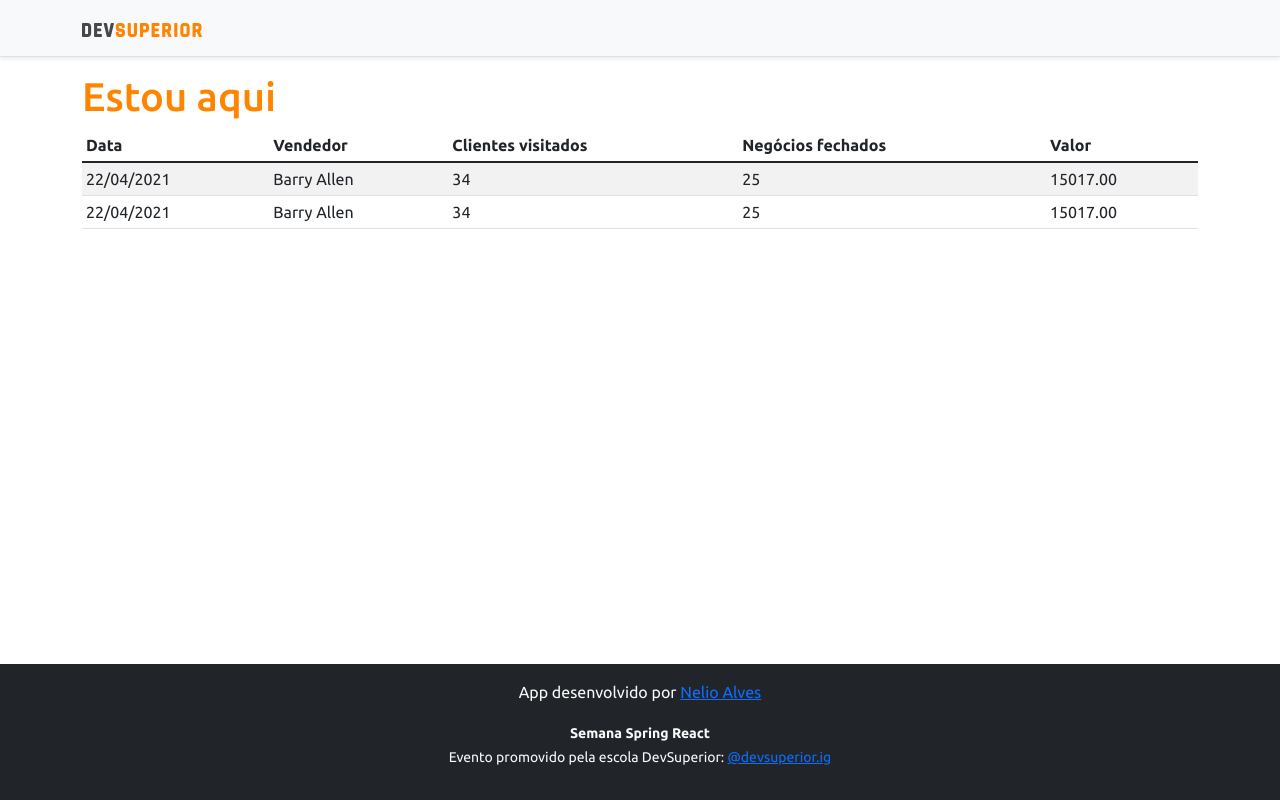
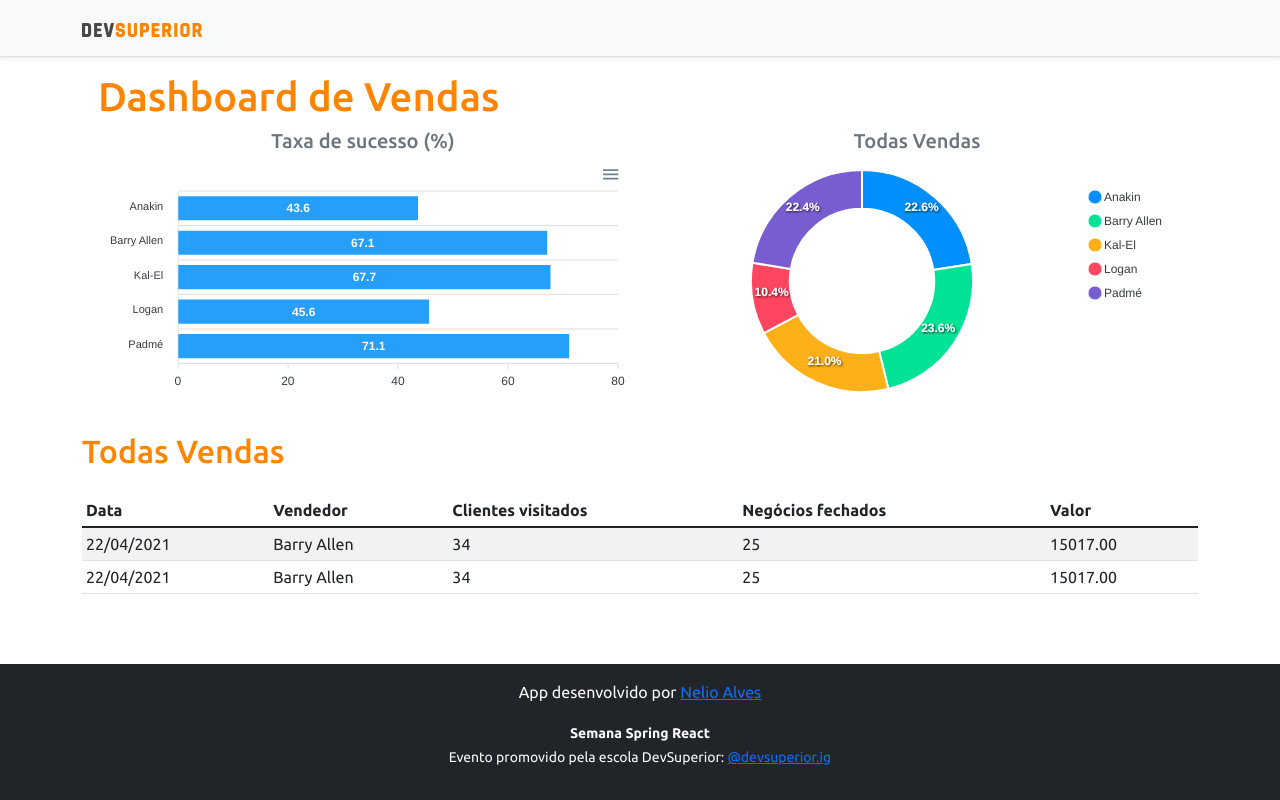
Before and after one commit to macsantosGIT/projeto-sds3, a React (Create React App) app in the folder frontend/: page / in a window 1280 px wide. Built offline with nearby package versions, Linux system fonts and the light colour scheme.

Commit message:
Static charts

```diff
--- a/frontend/package.json
+++ b/frontend/package.json
@@ -11,9 +11,11 @@
     "@types/node": "^16.11.26",
     "@types/react": "^17.0.41",
     "@types/react-dom": "^17.0.14",
+    "apexcharts": "^3.33.2",
     "autoprefixer": "^10.0.2",
     "bootstrap": "^5.1.3",
     "react": "^17.0.2",
+    "react-apexcharts": "^1.4.0",
     "react-dom": "^17.0.2",
     "react-scripts": "5.0.0",
     "typescript": "^4.6.2",
--- a/frontend/src/App.tsx
+++ b/frontend/src/App.tsx
@@ -1,4 +1,6 @@
+import BarChart from "components/BarChart";
 import DataTable from "components/DataTable";
+import DonutChart from "components/DonutChart";
 import Footer from "components/Footer";
 import NavBar from "components/NavBar";
 
@@ -7,7 +9,22 @@
     <>
       <NavBar />
       <div className="container">
-        <h1 className="text-primary">Estou aqui</h1>
+        <h1 className="text-primary px-3">Dashboard de Vendas</h1>
+        <div className="row px-3">
+          <div className="col-sm-6">
+            <h5 className="text-center text-secondary">Taxa de sucesso (%)</h5>
+            <BarChart />
+          </div>
+          <div className="col-sm-6">
+            <h5 className="text-center text-secondary">Todas Vendas</h5>
+            <DonutChart />
+          </div>
+        </div>
+
+        <div className="py-3">
+          <h2 className="text-primary">Todas Vendas</h2>
+        </div>
+
         <DataTable />
       </div>
       <Footer />
--- /dev/null
+++ b/frontend/src/components/BarChart/index.tsx
@@ -0,0 +1,36 @@
+import Chart from 'react-apexcharts';
+
+const BarChart = () => {
+
+    const options = {
+        plotOptions: {
+            bar: {
+                horizontal: true,
+            }
+        },
+    };
+
+    const mockData = {
+        labels: {
+            categories: ['Anakin', 'Barry Allen', 'Kal-El', 'Logan', 'Padmé']
+        },
+        series: [
+            {
+                name: "% Sucesso",
+                data: [43.6, 67.1, 67.7, 45.6, 71.1]
+            }
+        ]
+    };
+
+    return(
+        <Chart
+            options={{ ...options, xaxis: mockData.labels}}
+            series={mockData.series}
+            type="bar"
+            height="240"
+        />
+    );
+
+}
+
+export default BarChart;
--- /dev/null
+++ b/frontend/src/components/DonutChart/index.tsx
@@ -0,0 +1,26 @@
+import Chart from 'react-apexcharts';
+
+const DonutChart = () => {
+
+    const mockData = {
+        series: [477138, 499928, 444867, 220426, 473088],
+        labels: ['Anakin', 'Barry Allen', 'Kal-El', 'Logan', 'Padmé']
+    }
+
+    const options = {
+        legend: {
+            show: true
+        }
+    }
+
+    return(
+        <Chart
+            options={{ ...options, labels: mockData.labels}}
+            series={mockData.series}
+            type="donut"
+            height="240"
+        />
+    );
+}
+
+export default DonutChart;
```
Also changed, not shown: 1 other file (tests, documents, lock files or other folders).
